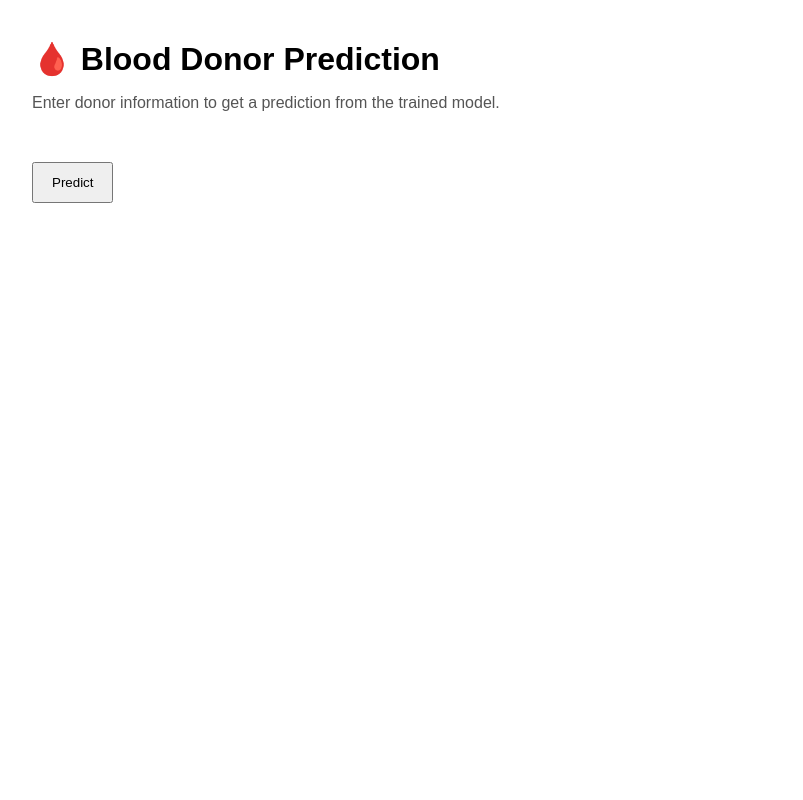
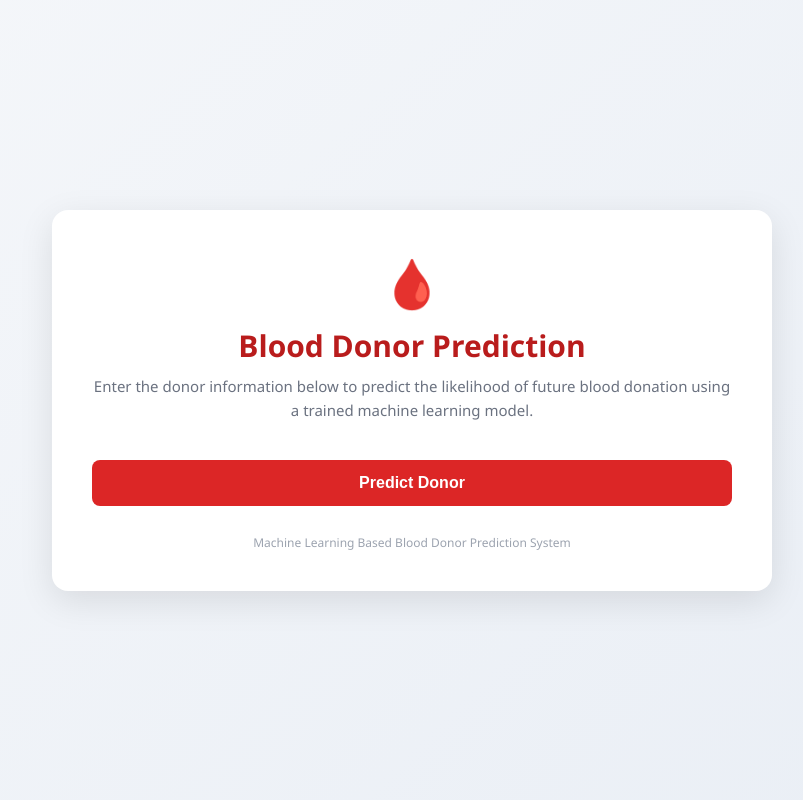
Before and after one commit to Rupasreesurapaneni777/Blood-Donor-Prediction, a Flask app: page / in a window 1280 px wide. Shown: the whole page, without its empty margins (228-1031 px from the left). Run offline with Flask 3, Linux system fonts and the light colour scheme; parts of the project's set-up code (start-up, migrations or seed data) failed here and were passed over.

Commit message:
Update index.html

```diff
--- a/templates/index.html
+++ b/templates/index.html
@@ -1,45 +1,231 @@
-<!doctype html>
+<!DOCTYPE html>
 <html lang="en">
 <head>
-    <meta charset="utf-8">
-    <meta name="viewport" content="width=device-width, initial-scale=1">
-    <title>Blood Donor Prediction</title>
+    <meta charset="UTF-8">
+    <meta name="viewport" content="width=device-width, initial-scale=1.0">
+
+    <title>Blood Donor Prediction | ML Application</title>
+
     <style>
-        body { font-family: Arial, sans-serif; max-width: 760px; margin: 40px auto; padding: 0 20px; }
-        h1 { margin-bottom: 8px; }
-        .subtitle { color: #555; margin-bottom: 28px; }
-        label { display: block; margin-top: 14px; font-weight: 600; }
-        input { width: 100%; box-sizing: border-box; padding: 10px; margin-top: 6px; }
-        button { margin-top: 22px; padding: 11px 18px; cursor: pointer; }
-        .result { margin-top: 24px; padding: 14px; border: 1px solid #bbb; border-radius: 6px; }
-        .error { margin-top: 24px; padding: 14px; border: 1px solid #bbb; border-radius: 6px; }
+        * {
+            box-sizing: border-box;
+            margin: 0;
+            padding: 0;
+        }
+
+        body {
+            font-family: "Segoe UI", Arial, sans-serif;
+            min-height: 100vh;
+            background: linear-gradient(135deg, #f5f7fa, #e9eef5);
+            color: #1f2937;
+            display: flex;
+            justify-content: center;
+            align-items: center;
+            padding: 30px 15px;
+        }
+
+        .container {
+            width: 100%;
+            max-width: 720px;
+            background: #ffffff;
+            border-radius: 16px;
+            padding: 40px;
+            box-shadow: 0 10px 35px rgba(0, 0, 0, 0.10);
+        }
+
+        .header {
+            text-align: center;
+            margin-bottom: 30px;
+        }
+
+        .icon {
+            font-size: 48px;
+            margin-bottom: 10px;
+        }
+
+        h1 {
+            font-size: 30px;
+            color: #b91c1c;
+            margin-bottom: 8px;
+        }
+
+        .subtitle {
+            color: #6b7280;
+            font-size: 15px;
+            line-height: 1.6;
+        }
+
+        .form-section {
+            margin-top: 25px;
+        }
+
+        .form-group {
+            margin-bottom: 20px;
+        }
+
+        label {
+            display: block;
+            margin-bottom: 7px;
+            font-size: 14px;
+            font-weight: 600;
+            color: #374151;
+        }
+
+        input {
+            width: 100%;
+            padding: 13px 14px;
+            border: 1px solid #d1d5db;
+            border-radius: 8px;
+            font-size: 15px;
+            outline: none;
+            transition: 0.2s ease;
+        }
+
+        input:focus {
+            border-color: #dc2626;
+            box-shadow: 0 0 0 3px rgba(220, 38, 38, 0.10);
+        }
+
+        input::placeholder {
+            color: #9ca3af;
+        }
+
+        .predict-btn {
+            width: 100%;
+            margin-top: 8px;
+            padding: 14px;
+            border: none;
+            border-radius: 8px;
+            background: #dc2626;
+            color: white;
+            font-size: 16px;
+            font-weight: 600;
+            cursor: pointer;
+            transition: 0.2s ease;
+        }
+
+        .predict-btn:hover {
+            background: #b91c1c;
+            transform: translateY(-1px);
+        }
+
+        .result {
+            margin-top: 25px;
+            padding: 18px;
+            border-radius: 10px;
+            background: #ecfdf5;
+            border: 1px solid #a7f3d0;
+            color: #065f46;
+            text-align: center;
+            font-size: 16px;
+        }
+
+        .error {
+            margin-top: 25px;
+            padding: 18px;
+            border-radius: 10px;
+            background: #fef2f2;
+            border: 1px solid #fecaca;
+            color: #991b1b;
+            text-align: center;
+            font-size: 15px;
+        }
+
+        .footer {
+            margin-top: 28px;
+            text-align: center;
+            font-size: 12px;
+            color: #9ca3af;
+        }
+
+        @media (max-width: 600px) {
+            .container {
+                padding: 25px 20px;
+            }
+
+            h1 {
+                font-size: 25px;
+            }
+
+            .icon {
+                font-size: 40px;
+            }
+        }
     </style>
 </head>
+
 <body>
-    <h1>🩸 Blood Donor Prediction</h1>
-    <p class="subtitle">Enter donor information to get a prediction from the trained model.</p>
 
-    <form method="post">
+    <div class="container">
+
+        <div class="header">
+            <div class="icon">🩸</div>
+
+            <h1>Blood Donor Prediction</h1>
+
+            <p class="subtitle">
+                Enter the donor information below to predict the likelihood
+                of future blood donation using a trained machine learning model.
+            </p>
+        </div>
+
+        <form method="POST" class="form-section">
+
             {% for feature in feature_names %}
-            <label for="{{ feature }}">{{ feature }}</label>
+
+                <div class="form-group">
+
+                    <label for="{{ feature }}">
+                        {{ feature }}
+                    </label>
+
                     <input
+                        type="number"
                         id="{{ feature }}"
                         name="{{ feature }}"
-                type="number"
                         step="any"
                         required
                         placeholder="Enter {{ feature }}"
                     >
+
+                </div>
+
             {% endfor %}
-        <button type="submit">Predict</button>
+
+            <button type="submit" class="predict-btn">
+                Predict Donor
+            </button>
+
         </form>
 
+
         {% if prediction %}
-        <div class="result"><strong>Result:</strong> {{ prediction }}</div>
+
+            <div class="result">
+                <strong>Prediction Result</strong>
+                <br>
+                {{ prediction }}
+            </div>
+
         {% endif %}
 
+
         {% if error %}
-        <div class="error"><strong>Error:</strong> {{ error }}</div>
+
+            <div class="error">
+                <strong>Prediction Error</strong>
+                <br>
+                {{ error }}
+            </div>
+
         {% endif %}
+
+
+        <div class="footer">
+            Machine Learning Based Blood Donor Prediction System
+        </div>
+
+    </div>
+
 </body>
 </html>
```
Lines whose indentation alone changed are shown as unchanged.
